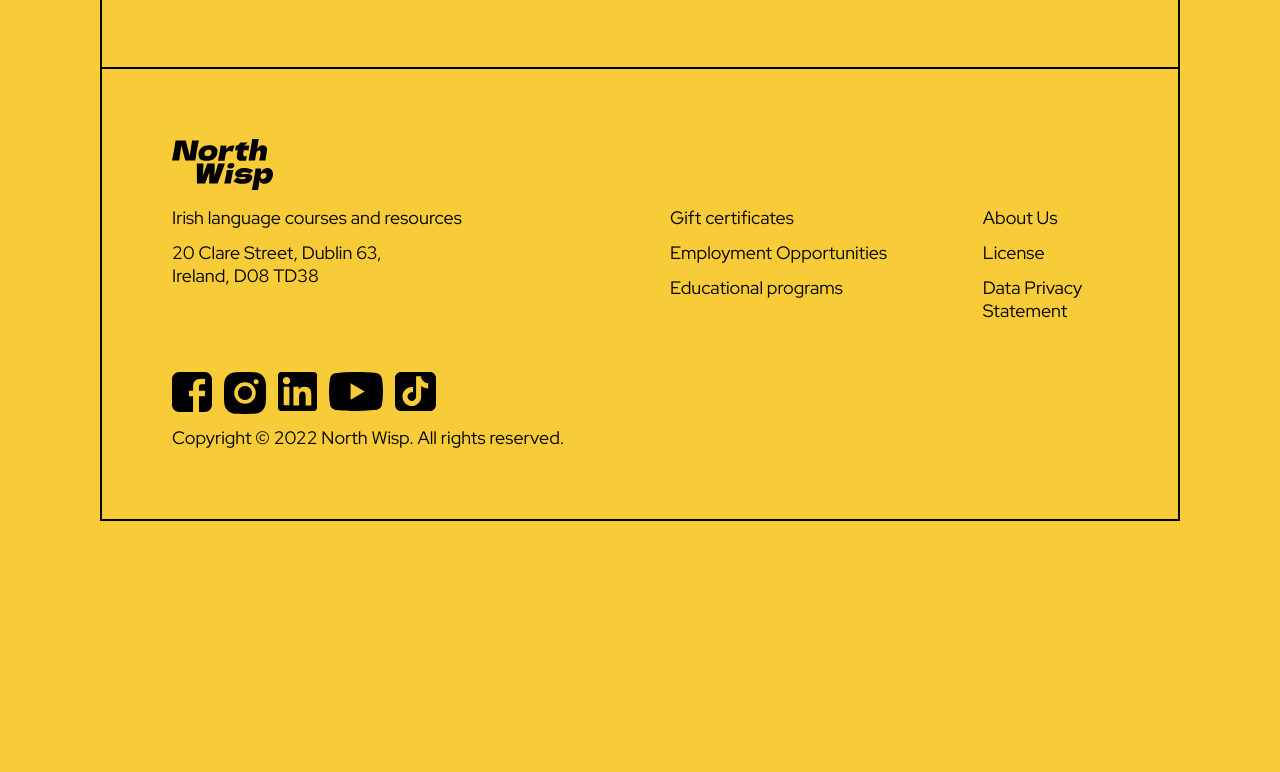
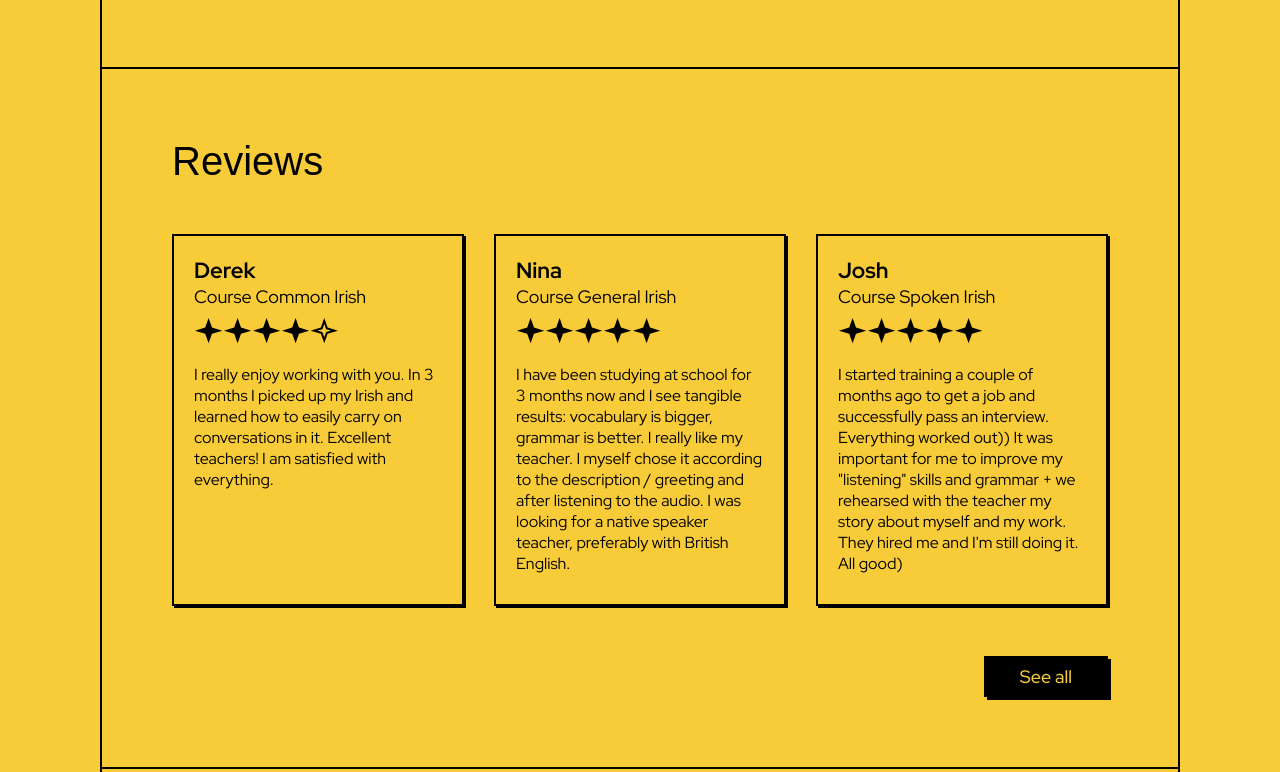
Before and after one commit to StepanKirichenko/north-wisp, a website built with Vite: page index.html in a window 1280 px wide. Shown: the part 3146-3918 px from the top of the page. Before the commit the page ends 3727 px from the top, so only its background shows below. Built offline with nearby package versions, Linux system fonts and the light colour scheme; a web font is replaced by a local one.

Commit message:
Add reviews section.

```diff
--- a/index.html
+++ b/index.html
@@ -220,6 +220,68 @@
               src="/images/landing/duck.png"
             />
           </section>
+
+          <section class="section">
+            <h2 class="section__heading">Reviews</h2>
+            <div class="landing__reviews">
+              <div class="review-card">
+                <h3 class="review-card__name">Derek</h3>
+                <p class="review-card__course">Course Common Irish</p>
+                <div class="review-card__rating">
+                  <img src="/icons/star_filled.svg" />
+                  <img src="/icons/star_filled.svg" />
+                  <img src="/icons/star_filled.svg" />
+                  <img src="/icons/star_filled.svg" />
+                  <img src="/icons/star_empty.svg" />
+                </div>
+                <p class="review-card__text">
+                  I really enjoy working with you. In 3 months I picked up my
+                  Irish and learned how to easily carry on conversations in it.
+                  Excellent teachers! I am satisfied with everything.
+                </p>
+              </div>
+              <div class="review-card">
+                <h3 class="review-card__name">Nina</h3>
+                <p class="review-card__course">Course General Irish</p>
+                <div class="review-card__rating">
+                  <img src="/icons/star_filled.svg" />
+                  <img src="/icons/star_filled.svg" />
+                  <img src="/icons/star_filled.svg" />
+                  <img src="/icons/star_filled.svg" />
+                  <img src="/icons/star_filled.svg" />
+                </div>
+                <p class="review-card__text">
+                  I have been studying at school for 3 months now and I see
+                  tangible results: vocabulary is bigger, grammar is better. I
+                  really like my teacher. I myself chose it according to the
+                  description / greeting and after listening to the audio. I was
+                  looking for a native speaker teacher, preferably with British
+                  English.
+                </p>
+              </div>
+              <div class="review-card">
+                <h3 class="review-card__name">Josh</h3>
+                <p class="review-card__course">Course Spoken Irish</p>
+                <div class="review-card__rating">
+                  <img src="/icons/star_filled.svg" />
+                  <img src="/icons/star_filled.svg" />
+                  <img src="/icons/star_filled.svg" />
+                  <img src="/icons/star_filled.svg" />
+                  <img src="/icons/star_filled.svg" />
+                </div>
+                <p class="review-card__text">
+                  I started training a couple of months ago to get a job and
+                  successfully pass an interview. Everything worked out)) It was
+                  important for me to improve my "listening" skills and grammar
+                  + we rehearsed with the teacher my story about myself and my
+                  work. They hired me and I'm still doing it. All good)
+                </p>
+              </div>
+            </div>
+            <div class="flex justify-end">
+              <button class="button">See all</button>
+            </div>
+          </section>
         </main>
 
         <footer class="footer">
--- a/style.css
+++ b/style.css
@@ -90,7 +90,7 @@ body {
 
 .footer {
   padding: var(--section-padding);
-  font-size: var(--fs-text-xs);
+  font-size: 16px;
 }
 
 .footer__logo {
@@ -368,6 +368,40 @@ body {
   margin-bottom: 40px;
 }
 
+.landing__reviews {
+  display: grid;
+  grid-template-columns: repeat(3, 1fr);
+  column-gap: 30px;
+  margin-top: 50px;
+  margin-bottom: 50px;
+}
+
+.review-card {
+  border: 2px solid var(--color-text);
+  box-shadow: 2px 2px var(--color-text);
+  padding: 20px;
+  padding-bottom: 30px;
+}
+
+.review-card__name {
+  font-size: var(--fs-h4);
+  font-weight: 700;
+}
+
+.review-card__course {
+  font-size: var(--fs-h5);
+}
+
+.review-card__rating {
+  display: flex;
+  margin-top: 10px;
+  margin-bottom: 20px;
+}
+
+.review-card__text {
+  font-size: 16px;
+}
+
 @media (max-width: 1200px) {
   .landing__hero {
     padding-top: 0;
```
Also changed, not shown: public/icons/star_empty.svg (added), public/icons/star_filled.svg (added).
